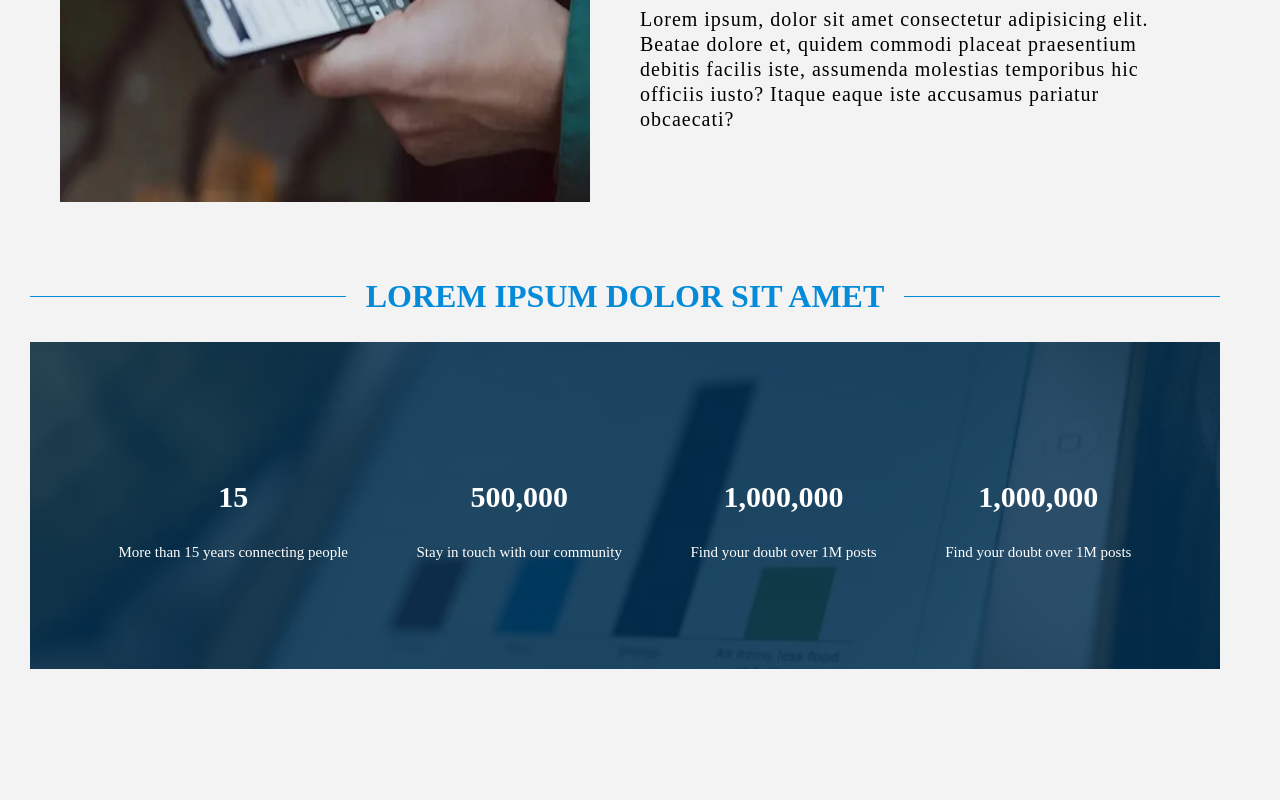
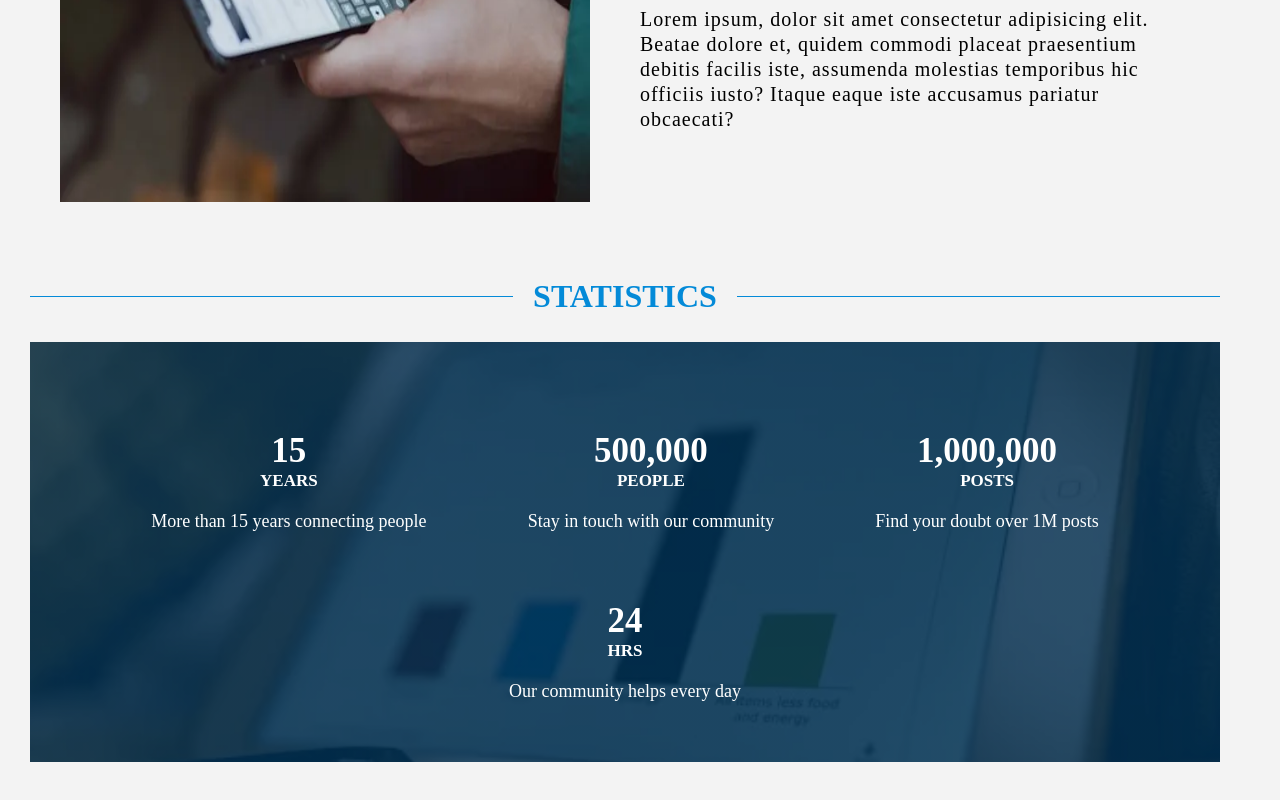
Before and after one commit to DanielMMITM/Forum-Front, a React (Vite) app: page / in a window 1280 px wide. Shown: the part 1277-2077 px from the top of the page. Before the commit the page ends 2006 px from the top, so only its background shows below. Built offline with nearby package versions, Linux system fonts and the light colour scheme.

Commit message:
Cleaner stats section

```diff
--- a/src/index.css
+++ b/src/index.css
@@ -94,7 +94,13 @@ body {
   font-size: 2.5rem;
   font-weight: 600; }
   .heading-secondary--stats-title {
-    font-size: 3rem; }
+    font-size: 3.5rem;
+    margin-bottom: 0; }
+
+.heading-tertiary--stats-sub {
+  font-size: 1.7rem;
+  margin: 0 0 2rem 0;
+  text-transform: uppercase; }
 
 .text {
   margin-top: -0.5rem;
@@ -103,7 +109,7 @@ body {
   letter-spacing: 1px;
   font-weight: 100; }
   .text--stats {
-    font-size: 1.5rem;
+    font-size: 1.8rem;
     text-align: center; }
 
 .home-header {
--- a/src/pages/Home/Home.tsx
+++ b/src/pages/Home/Home.tsx
@@ -72,7 +72,7 @@ export const Home = () => {
         component={"section"}
         padding={"1rem 6rem 6rem 3rem"}
       >
-        <h1 className="heading-primary">Lorem ipsum dolor sit amet</h1>
+        <h1 className="heading-primary">Statistics</h1>
         <Box
           display={"flex"}
           alignItems={"center"}
@@ -95,7 +95,8 @@ export const Home = () => {
               component={"article"}
               p={"2rem"}
             >
-              <h3 className="heading-secondary--stats-title">15</h3>
+              <h2 className="heading-secondary--stats-title">15</h2>
+              <h3 className="heading-tertiary--stats-sub">Years</h3>
               <span className="text--stats">
                 More than 15 years connecting people
               </span>
@@ -107,7 +108,8 @@ export const Home = () => {
               component={"article"}
               p={"2rem"}
             >
-              <h3 className="heading-secondary--stats-title">500,000</h3>
+              <h2 className="heading-secondary--stats-title">500,000</h2>
+              <h3 className="heading-tertiary--stats-sub">People</h3>
               <span className="text--stats">
                 Stay in touch with our community
               </span>
@@ -119,7 +121,8 @@ export const Home = () => {
               component={"article"}
               p={"2rem"}
             >
-              <h3 className="heading-secondary--stats-title">1,000,000</h3>
+              <h2 className="heading-secondary--stats-title">1,000,000</h2>
+              <h3 className="heading-tertiary--stats-sub">Posts</h3>
               <span className="text--stats">Find your doubt over 1M posts</span>
             </Box>
             <Box
@@ -129,8 +132,9 @@ export const Home = () => {
               component={"article"}
               p={"2rem"}
             >
-              <h3 className="heading-secondary--stats-title">1,000,000</h3>
-              <span className="text--stats">Find your doubt over 1M posts</span>
+              <h2 className="heading-secondary--stats-title">24</h2>
+              <h3 className="heading-tertiary--stats-sub">Hrs</h3>
+              <span className="text--stats">Our community helps every day</span>
             </Box>
           </Box>
         </Box>
--- a/src/sass/base/_typography.scss
+++ b/src/sass/base/_typography.scss
@@ -68,7 +68,16 @@ body {
   font-weight: 600;
 
   &--stats-title {
-    font-size: 3rem;
+    font-size: 3.5rem;
+    margin-bottom: 0;
+  }
+}
+
+.heading-tertiary {
+  &--stats-sub {
+    font-size: 1.7rem;
+    margin: 0 0 2rem 0;
+    text-transform: uppercase;
   }
 }
 
@@ -80,7 +89,7 @@ body {
   font-weight: 100;
 
   &--stats {
-    font-size: 1.5rem;
+    font-size: 1.8rem;
     text-align: center;
   }
 }
```
